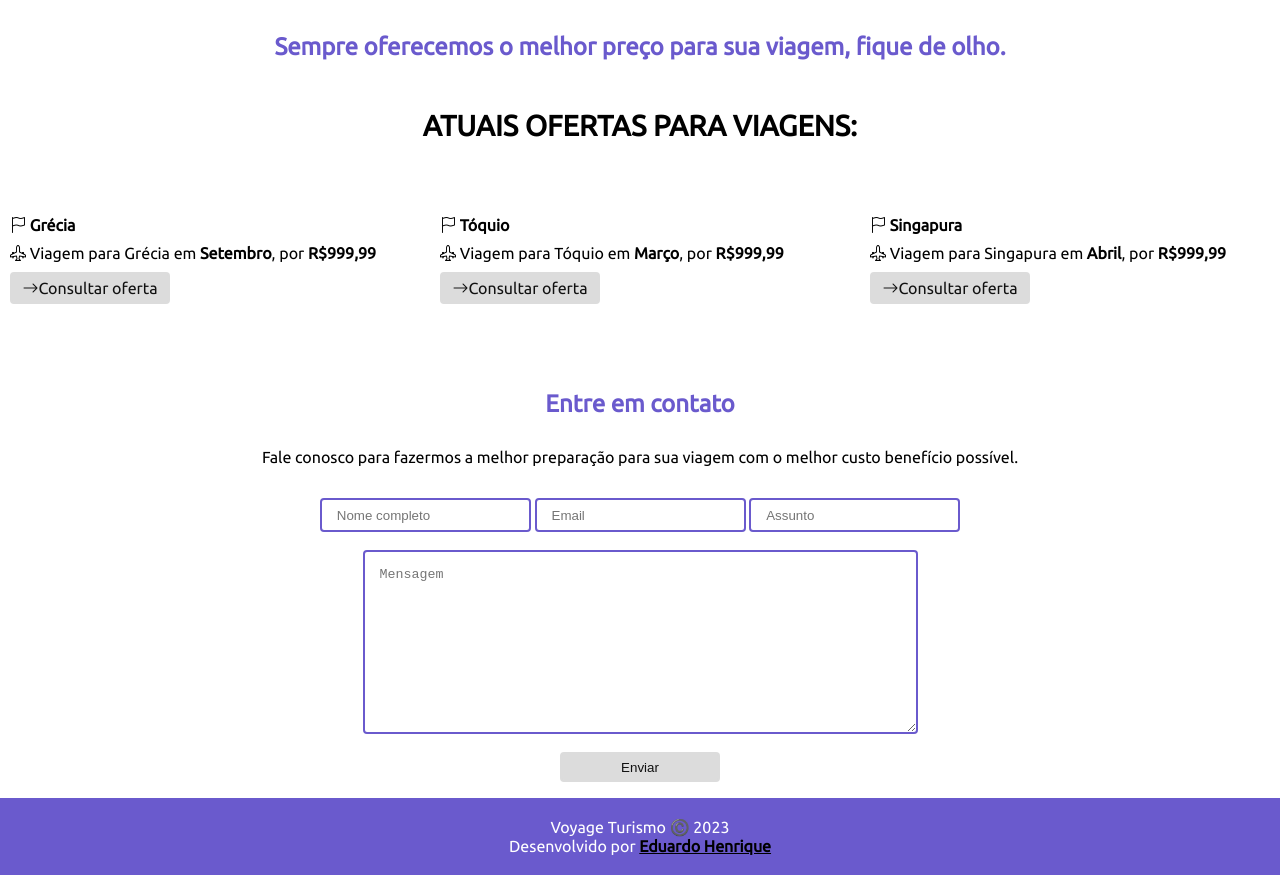
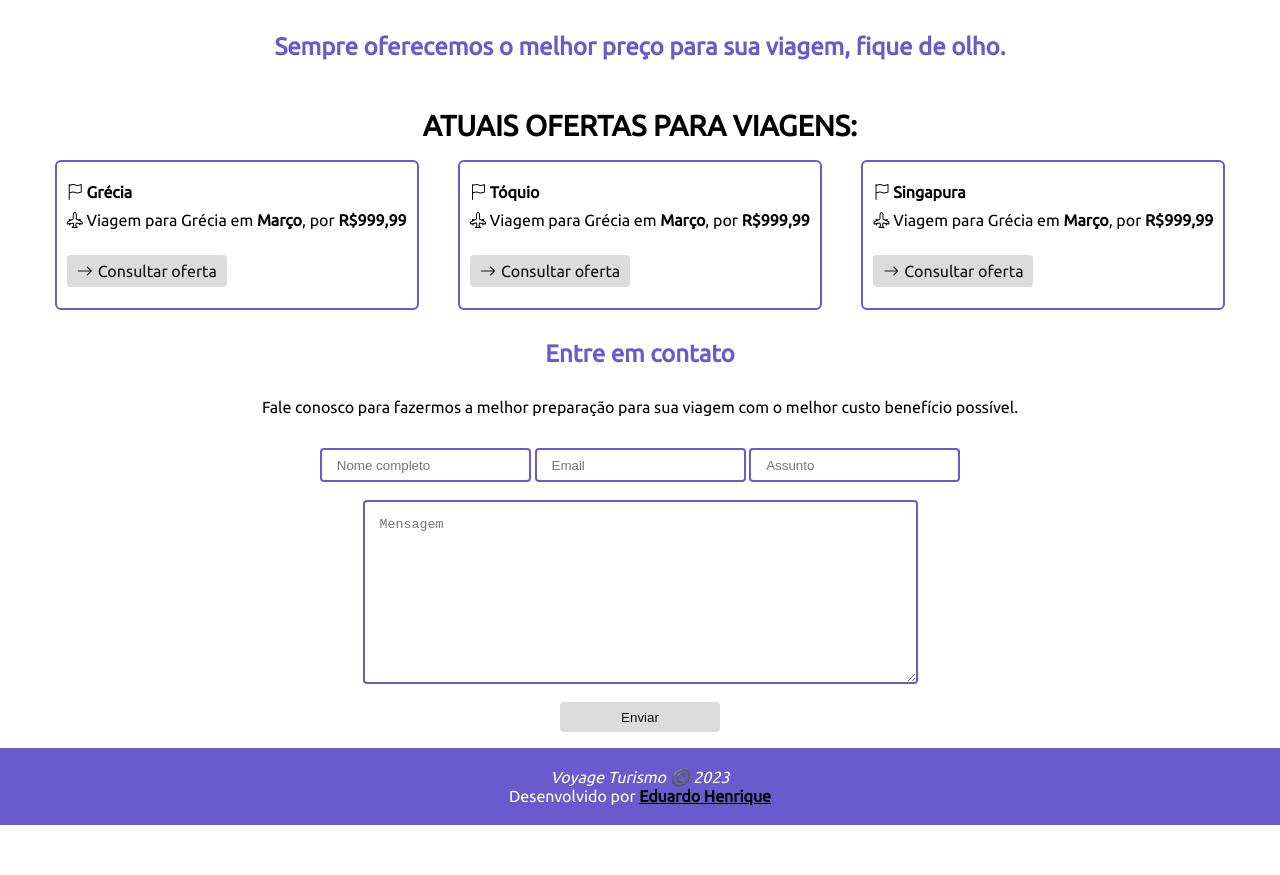
Before and after one commit to duu19/tarefa-html5, a plain HTML site: page index.html in a window 1280 px wide. Shown: the part 1449-2324 px from the top of the page. After the commit the page ends 2274 px from the top, so only its background shows below. Drawn offline with nearby package versions, Linux system fonts and the light colour scheme.

Commit message:
fix: mediaqueries

```diff
--- a/css/main.css
+++ b/css/main.css
@@ -43,3 +43,9 @@
         padding-right: 20px;
     }
 }
+
+@media (max-width: 330px) {
+    .main-box-text {
+        font-size: 1rem;
+    }
+}
--- a/css/navbar-menu.css
+++ b/css/navbar-menu.css
@@ -5,6 +5,7 @@
     display: flex;
     justify-content: center;
     align-items: center;
+    text-transform: uppercase;
 }
 
 .navbar-menu {
@@ -24,3 +25,9 @@
     transition: 0.3s;
     color: slateblue;
 }
+
+@media (max-width: 450px) {
+    .navbar-bg {
+        height: 8vh;
+    }
+}
--- a/css/ofertas.css
+++ b/css/ofertas.css
@@ -14,6 +14,8 @@
 .ofertas-box {
     display: flex;
     gap: 10px;
+    max-width: 1200px;
+    margin: 0 auto;
 }
 .oferta-viagem {
     margin: 0 auto;
@@ -22,12 +24,21 @@
     flex-direction: column;
     justify-content: center;
     gap: 10px;
-    height: 200px;
-    width: 500px;
+    height: 150px;
+    width: auto;
     font-family: var(--fonte-primary);
+    border: 2px solid slateblue;
+    border-radius: 6px;
+}
+
+.icon {
+    margin-right: 5px;
 }
 
 .btn-ofertas {
+    margin-top: 1rem;
+    display: flex;
+    align-items: center;
     color: #111;
     background: gainsboro;
     padding: 5px;
@@ -44,8 +55,15 @@
     color: slateblue;
 }
 
-@media (max-width: 600px) {
+@media (max-width: 900px) {
     .ofertas-box {
         flex-wrap: wrap;
+        gap: 20px;
     }
 }
+
+@media (max-width: 370px) {
+    .oferta-viagem {
+        width: 280px;
+    }
+}
--- a/index.html
+++ b/index.html
@@ -98,18 +98,18 @@
         <div class="ofertas-box">
             <div class="oferta-viagem">
                 <h4><i class="bi bi-flag"></i> Grécia</h4>
-                <p><i class="bi bi-airplane-engines"></i> Viagem para Grécia em <strong>Setembro</strong>, por <strong>R$999,99</strong></p>
-                <p><a class="btn-ofertas" href="#ofertas"><i class="bi bi-arrow-right"></i> Consultar oferta</a></p>
+                <p><i class="bi bi-airplane-engines"></i> Viagem para Grécia em <strong>Março</strong>, por <strong>R$999,99</strong></p>
+                <p><a class="btn-ofertas" href="#ofertas"><i class="bi bi-arrow-right icon"></i> Consultar oferta</a></p>
             </div>
             <div class="oferta-viagem">
                 <h4><i class="bi bi-flag"></i> Tóquio</h4>
-                <p><i class="bi bi-airplane-engines"></i> Viagem para Tóquio em <strong>Março</strong>, por <strong>R$999,99</strong></p>
-                <p><a class="btn-ofertas" href="#ofertas"><i class="bi bi-arrow-right"></i> Consultar oferta</a></p>
+                <p><i class="bi bi-airplane-engines"></i> Viagem para Grécia em <strong>Março</strong>, por <strong>R$999,99</strong></p>
+                <p><a class="btn-ofertas" href="#ofertas"><i class="bi bi-arrow-right icon"></i> Consultar oferta</a></p>
             </div>
             <div class="oferta-viagem">
                 <h4><i class="bi bi-flag"></i> Singapura</h4>
-                <p><i class="bi bi-airplane-engines"></i> Viagem para Singapura em <strong>Abril</strong>, por <strong>R$999,99</strong></p>
-                <p><a class="btn-ofertas" href="#ofertas"><i class="bi bi-arrow-right"></i> Consultar oferta</a></p>
+                <p><i class="bi bi-airplane-engines"></i> Viagem para Grécia em <strong>Março</strong>, por <strong>R$999,99</strong></p>
+                <p><a class="btn-ofertas" href="#ofertas"><i class="bi bi-arrow-right icon"></i> Consultar oferta</a></p>
             </div>
         </div>
         </article>
@@ -135,7 +135,7 @@
         </section>
         <!-- footer -->
         <footer class="footer-bg">
-            <p>Voyage Turismo ©️ 2023</p>
+            <p><em>Voyage Turismo ©️ 2023</em></p>
             <p>Desenvolvido por <a href="https://github.com/duu19" target="_blank"><strong>Eduardo Henrique</strong></a></p>
         </footer>
 </body>
```
Also changed, not shown: img/favicon.ico.
